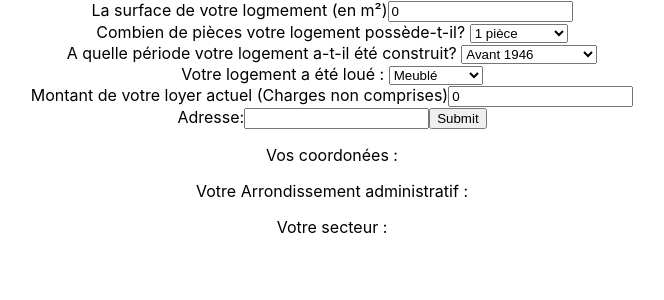
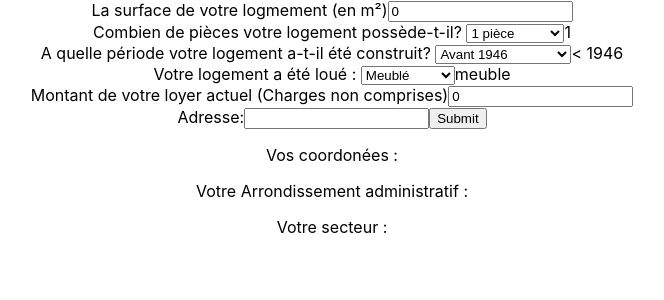
Before and after one commit to sambiak/loyers, a React (Create React App) app: page / in a window 1280 px wide. Shown: the top 300 px of the page, without its empty margins (308-972 px from the left). Built offline with nearby package versions, Linux system fonts and the light colour scheme.

Commit message:
Valeurs par défaut

```diff
--- a/src/App.tsx
+++ b/src/App.tsx
@@ -18,9 +18,9 @@ function App() {
     setNonMeublé,
   ] = useState<d3.DSVRowArray<string> | null>(null);
   const [surface, setSurface] = useState<number>(0);
-  const [piece, setPiece] = useState<string>("");
-  const [annee, setAnnee] = useState<string>("");
-  const [mobilier, setMobilier] = useState<string>("");
+  const [piece, setPiece] = useState<string>("1");
+  const [annee, setAnnee] = useState<string>("< 1946");
+  const [mobilier, setMobilier] = useState<string>("meuble");
   const [secteur, setSecteur] = useState<number | null>(null);
   const [montant, setMontant] = useState<number>(0);
   let rempli =
```
